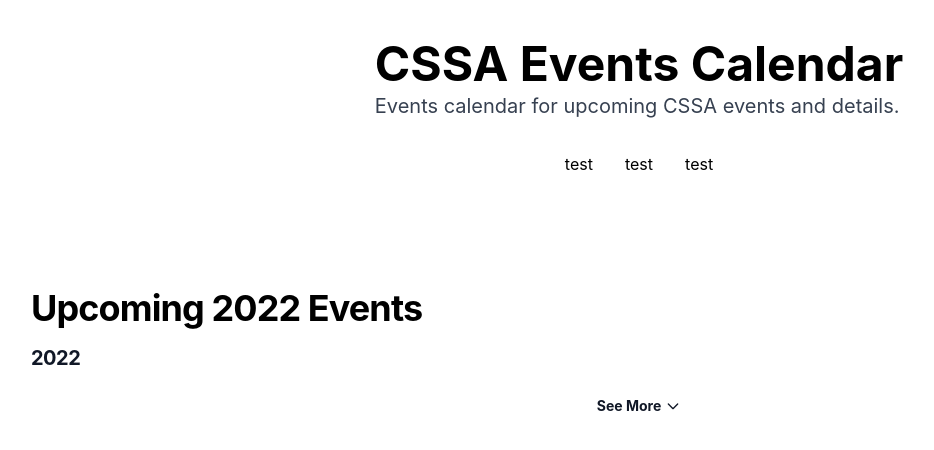
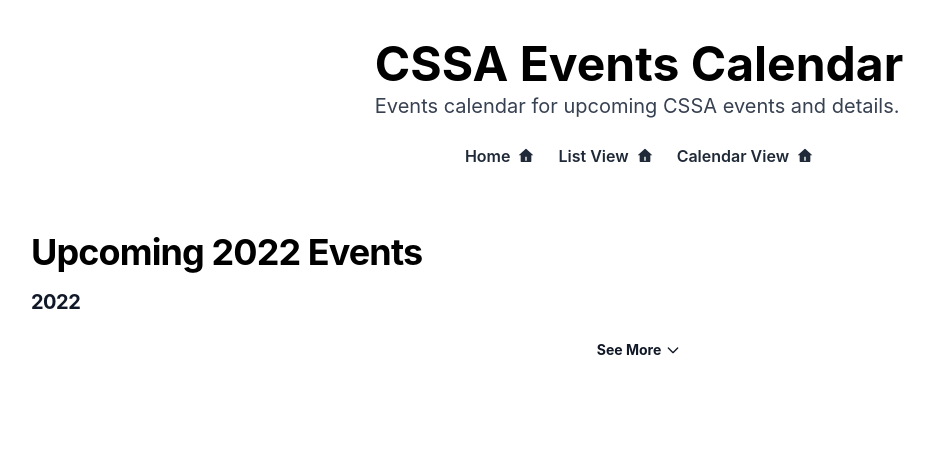
Before and after one commit to zevelopa/eventscalendar, a Next.js app: page / in a window 1280 px wide. Shown: the top 450 px of the page, without its empty margins (1-935 px from the left). Built offline with nearby package versions, Linux system fonts and the light colour scheme.

Commit message:
nav stuff

```diff
--- a/components/Header.js
+++ b/components/Header.js
@@ -1,7 +1,9 @@
+import Nav from "../components/Nav"
+
 const Header = () => {
     return (
         // <div className="grid grid-cols-2">
-            <div className="pt-10 flex flex-col max-w-2xl mx-auto pb-16">
+            <div className="pt-10 flex flex-col max-w-2xl mx-auto">
                 <h1 className="font-bold content-center text-3xl md:text-5xl mb-1 text-black dark:text-white">
                 CSSA Events Calendar
                 </h1>
@@ -10,11 +12,6 @@ const Header = () => {
                 Events calendar for upcoming CSSA events and details.
                 </h2>
 
-                <div className="flex mx-auto columns-3">
-                    <p className="p-4">test</p>
-                    <p className="p-4">test</p>
-                    <p className="p-4">test</p>
-                </div>
             </div>
         // </div>
 
--- a/components/Nav.js
+++ b/components/Nav.js
@@ -1,3 +1,10 @@
+import { useState, useEffect } from "react";
+import { useTheme } from "next-themes";
+import NextLink from 'next/link';
+import { useRouter } from 'next/router';
+import cn from 'classnames';
+import { RiHome4Fill } from "react-icons/ri";
+
 function NavItem({ href, text, icon }) {
     const router = useRouter();
     const isActive = router.asPath === href;
@@ -26,19 +33,11 @@ function NavItem({ href, text, icon }) {
 
 const Nav = () => {
     return (
-        <div className="pt-10 flex flex-col max-w-2xl mx-auto pb-16">
-            <h1 className="font-bold content-center text-3xl md:text-5xl mb-1 text-black dark:text-white">
-            CSSA Events Calendar
-            </h1>
-
-            <h2 className="text-gray-700 dark:text-gray-200 mb-4 text-xl">
-            Events calendar for upcoming CSSA events and details.
-            </h2>
-
+        <div className="flex flex-col max-w-2xl mx-auto pb-6">
             <div className="flex mx-auto columns-3">
-                <p className="p-4">test</p>
-                <p className="p-4">test</p>
-                <p className="p-4">test</p>
+                <NavItem href="/" text="Home" icon={<RiHome4Fill/> } />
+                <NavItem href="/" text="List View" icon={<RiHome4Fill/> } />
+                <NavItem href="/" text="Calendar View" icon={<RiHome4Fill/> } />
             </div>
         </div>
     )
--- a/package.json
+++ b/package.json
@@ -10,6 +10,7 @@
   },
   "dependencies": {
     "autoprefixer": "^10.4.8",
+    "classnames": "^2.3.1",
     "next": "12.2.3",
     "next-themes": "^0.2.0",
     "postcss": "^8.4.14",
--- a/pages/index.js
+++ b/pages/index.js
@@ -3,12 +3,13 @@ import Image from 'next/image'
 import Container from "../components/Container";
 import Header from "../components/Header"
 import Calendar from "../components/Calendar"
+import Nav from "../components/Nav"
 
 export default function Home() {
     return (
         <Container>
             <Header/>
-
+            <Nav/>
             <Calendar/>
         </Container>
     )
```
Also changed, not shown: 1 other file (tests, documents, lock files or other folders).
